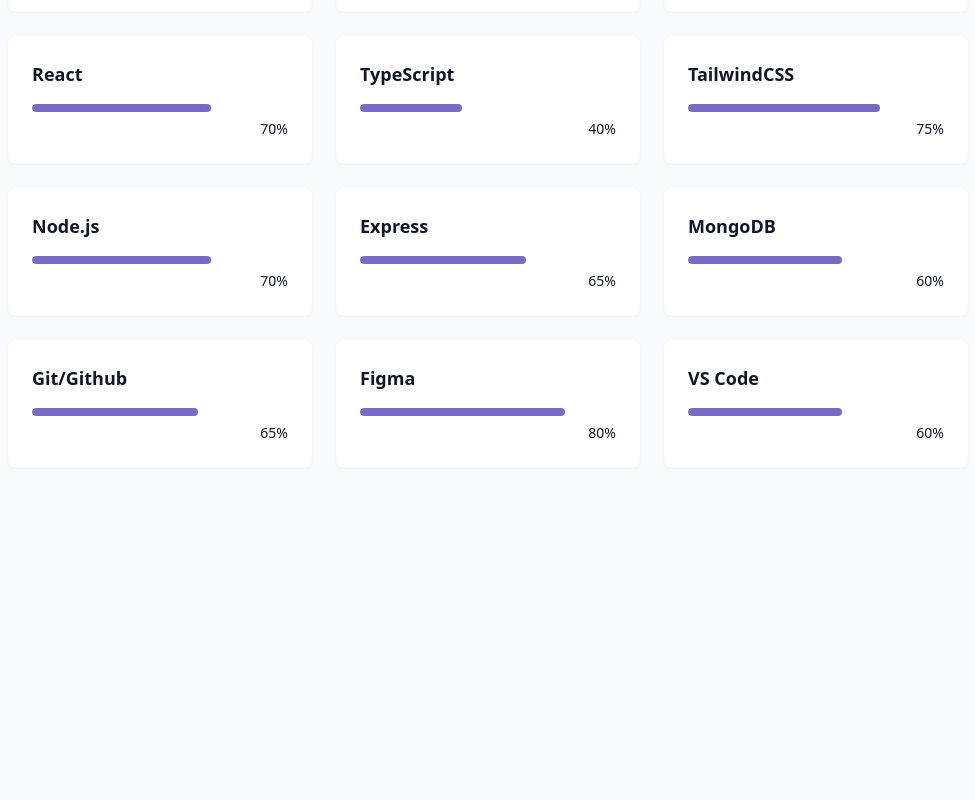
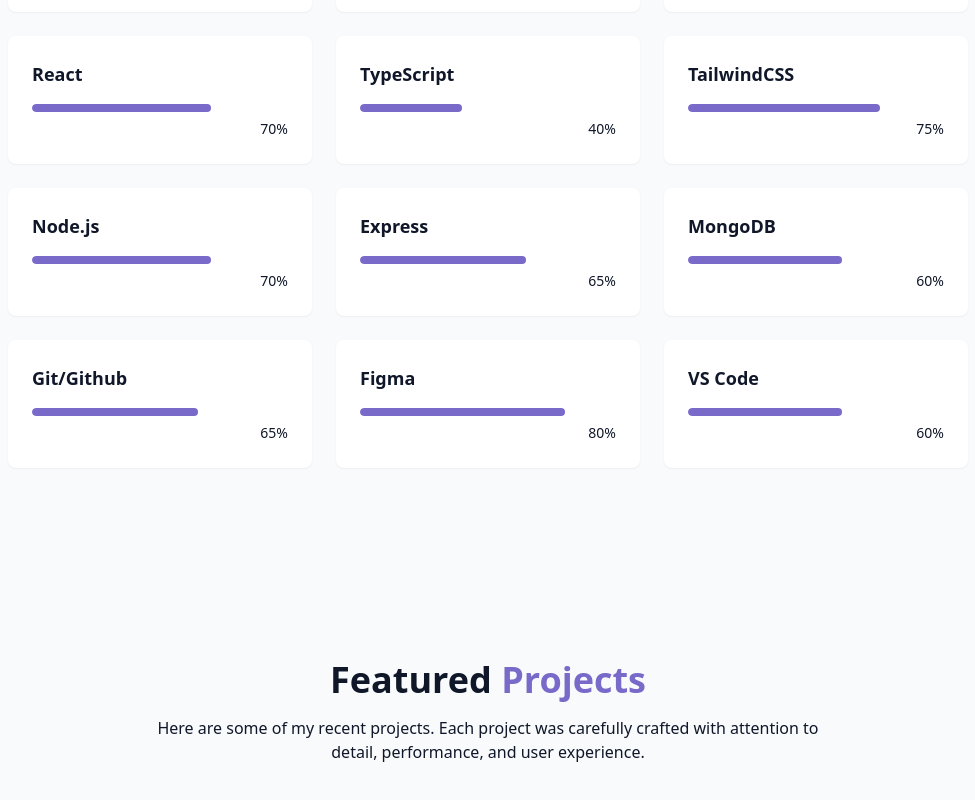
Before and after one commit to ahmeddaruwala/potfolio1, a React (Vite) app: page / in a window 1280 px wide. Shown: the part 1792-2592 px from the top of the page, without its empty margins (152-1127 px from the left). Before the commit the page ends 2356 px from the top, so only its background shows below. Built offline with nearby package versions, Linux system fonts and the light colour scheme.

Commit message:
portfolio

```diff
--- a/src/components/Projects.jsx
+++ b/src/components/Projects.jsx
@@ -1,17 +1,47 @@
-
-
 const projects = [
-    {
-        id: 1,
-        title: 'Lorem ipsum dolor',
-        description: "Lorem ipsum dolor sit amet consectetur adipisicing elit. Reprehenderit, rem?",
-        image: "#",
-        demoURL: "#",
-        githubURL: "#",
-    }
-]
+  {
+    id: 1,
+    title: "e-commerce website",
+    description: "under construction e-commerce website.",
+    image: "/projects-images/project1.png",
+    demoURL: "https://extra-small-hand.surge.sh/",
+    githubURL: "https://github.com/ahmeddaruwala",
+  },
+  {
+    id: 2,
+    title: "#",
+    description: "#",
+    image: "#",
+    demoURL: "#",
+    githubURL: "https://github.com/ahmeddaruwala",
+  },
+  {
+    id: 3,
+    title: "#",
+    description: "#",
+    image: "#",
+    demoURL: "#",
+    githubURL: "https://github.com/ahmeddaruwala",
+  },
+];
 
 export const Projects = () => {
+  return (
+    <section id="projects" className="py-24 px-4 relative">
+      <div className="container mx-auto max-w-5xl">
+        <h2 className="text-3xl md:text-4xl font-bold mb-4 text-center">
+          Featured<span className="text-primary"> Projects</span>
+        </h2>
 
-    return <section></section>
-}
+        <p className="text-center text-muted-foreground mb-12 max-w-2xl mx-auto">
+          Here are some of my recent projects. Each project was carefully
+          crafted with attention to detail, performance, and user experience.
+        </p>
+
+        <div className="grid grid-cols-1 md:grid-cols-2 lg:grid-cols-3 gap-8">
+
+        </div>
+      </div>
+    </section>
+  );
+};
```
Also changed, not shown: public/projects-images/project1.png (added).
